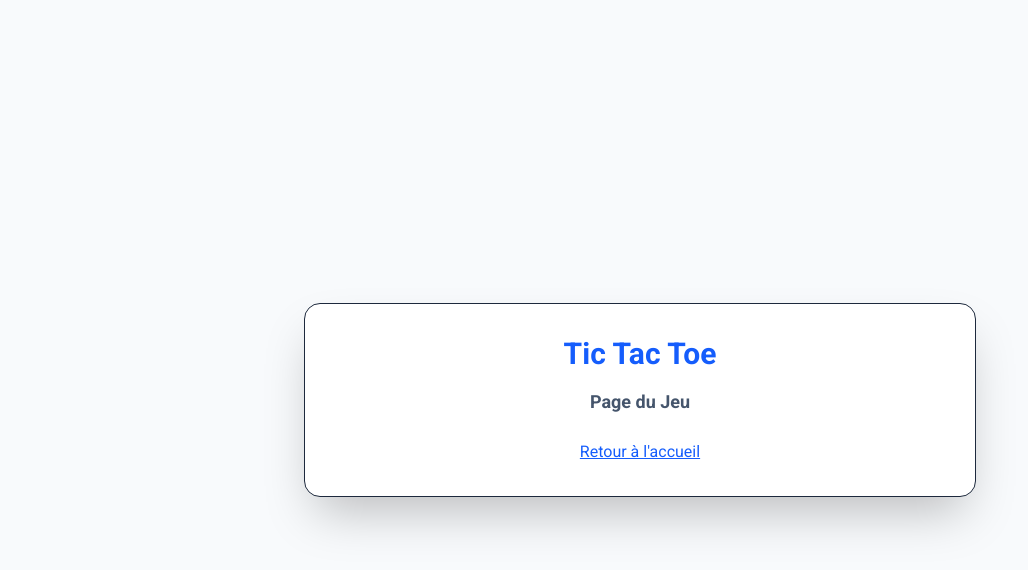
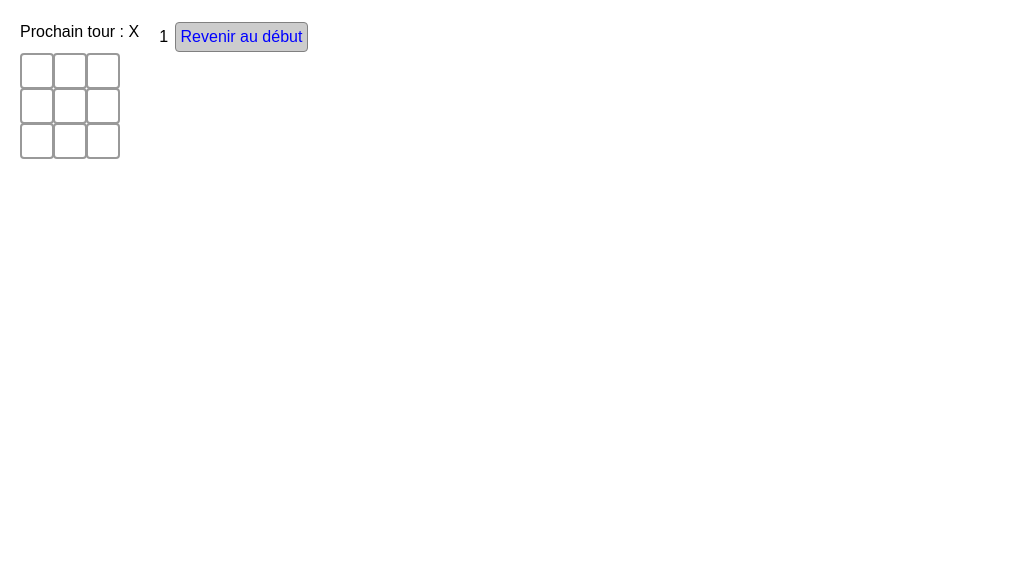
Before and after one commit to GrCOTE7/pyproject_template, a React (Vite) app in the folder frontend/: page /tictactoe in a window 1280 px wide. Shown: the top 570 px of the page, without its empty margins (0-1028 px from the left). Built offline with nearby package versions, Linux system fonts and the light colour scheme; no server answers.

Commit message:
Tac Tac Toe

```diff
--- /dev/null
+++ b/frontend/src/assets/styles_tictactoe.css
@@ -0,0 +1,105 @@
+* {
+  box-sizing: border-box;
+}
+
+body {
+  font-family: sans-serif;
+  margin: 20px;
+  padding: 0;
+}
+
+h1 {
+  margin-top: 0;
+  font-size: 22px;
+}
+
+h2 {
+  margin-top: 0;
+  font-size: 20px;
+}
+
+h3 {
+  margin-top: 0;
+  font-size: 18px;
+}
+
+h4 {
+  margin-top: 0;
+  font-size: 16px;
+}
+
+h5 {
+  margin-top: 0;
+  font-size: 14px;
+}
+
+h6 {
+  margin-top: 0;
+  font-size: 12px;
+}
+
+code {
+  font-size: 1.2em;
+}
+
+ul {
+  padding-inline-start: 20px;
+}
+
+* {
+  box-sizing: border-box;
+}
+
+body {
+  font-family: sans-serif;
+  margin: 20px;
+  padding: 0;
+}
+
+.square {
+  background: #fff;
+  border: 2px solid #999;
+  float: left;
+  font-size: 24px;
+  font-weight: bold;
+  line-height: 34px;
+  height: 34px;
+  margin-right: -1px;
+  margin-top: -1px;
+  padding: 0 0 32px;
+  text-align: center;
+  width: 34px;
+  color: rgb(0, 60, 255);
+  border-radius: 4px;
+}
+
+.square.win {
+  background: gold;
+  color: black;
+}
+
+.board-row:after {
+  clear: both;
+  content: "";
+  display: table;
+}
+
+.status {
+  margin-bottom: 10px;
+}
+.game {
+  display: flex;
+  flex-direction: row;
+}
+
+.game-info {
+  margin-left: 20px;
+}
+
+.history {
+  color:blue;
+  background-color: #ccc;
+  padding: 2px 5px;
+  margin: 2px;
+  border-radius: 4px;
+}
--- a/frontend/src/pages/TicTacToe.jsx
+++ b/frontend/src/pages/TicTacToe.jsx
@@ -1,33 +1,156 @@
-import { useEffect } from "react";
-import { Link } from "react-router-dom";
+import { useState, useEffect } from "react";
 import { setDocumentTitle } from "../utils/documentTitle";
+
+import "../assets/styles_tictactoe.css";
 
 // Réf.: https://fr.react.dev/learn/tutorial-tic-tac-toe
 // * [ ] Autre façon de faire : https://fr.react.dev/learn/describing-the-ui
 
-function TicTacToe() {
-  useEffect(() => {
-    setDocumentTitle("Tic Tac Toe");
-  }, []);
+// https://fljx7g.csb.app
+// → https://codesandbox.io/p/sandbox/react-dev-forked-fljx7g
 
+function Square({ value, onSquareClick, className = "" }) {
   return (
-    <main className="flex items-center justify-center min-h-screen bg-slate-50 text-slate-800 font-[Roboto]">
-      <section className="border max-w-2xl w-full mx-6 p-8 text-center bg-white rounded-2xl shadow-2xl">
-        <h1 className="text-3xl font-bold text-blue-600 mb-4">Tic Tac Toe</h1>
-
-        <p className="text-lg text-slate-600 font-bold">
-          Page du Jeu
-        </p>
-
-        <div className="mt-6">
-          <Link to="/" className="text-blue-600 hover:text-blue-500 underline">
-            Retour à l'accueil
-          </Link>
-        </div>
-
-      </section>
-    </main>
+    <button className={`square ${className}`} onClick={onSquareClick}>
+      {value}
+    </button>
   );
 }
 
-export default TicTacToe
+function Board({ xIsNext, squares, onPlay }) {
+  // const [xIsNext, setXIsNext] = useState(true);
+  // const [squares, setSquares] = useState(Array(9).fill(null));
+
+  // function handleClick(i) {
+  //   setSquares((prev) => {
+  //     const next = [...prev];
+  //     next[i] = "X";
+  //     console.log(next);
+  //     return next;
+  //   });
+  // }
+
+  function handleClick(i) {
+    if (squares[i] || winner) {
+      return;
+    }
+    // const nextSquares = squares.slice();
+    const nextSquares = [...squares]; // + moderne
+    if (xIsNext) {
+      nextSquares[i] = "X";
+    } else {
+      nextSquares[i] = "O";
+    }
+    onPlay(nextSquares);
+    // setSquares(nextSquares);
+    console.log(nextSquares); // aff en double en dev // StrictMode
+    // setXIsNext(!xIsNext);
+  }
+
+  const winner = calculateWinner(squares);
+  const winningSquares = winner ? winner[1] : [];
+  let status;
+  if (winner) {
+    status = winner[0] + " a gagné";
+  } else if (squares.includes(null)) {
+    status = "Prochain tour : " + (xIsNext ? "X" : "O");
+  } else {
+    status = "Match null";
+  }
+  console.log("square:", squares);
+  // Ci-dessous fctn fléchée {() => handleClick(0)} permet d'appeler la fonction au lieu de simplement la transmettre
+  return (
+    <>
+      <div className="status">{status}</div>
+
+      {[0, 1, 2].map((row) => (
+        <div key={row} className="board-row">
+          {[0, 1, 2].map((col) => {
+            const i = row * 3 + col;
+            return (
+              <Square
+                key={i}
+                value={squares[i]}
+                className={winningSquares.includes(i) ? "win" : ""}
+                onSquareClick={() => handleClick(i)}
+              />
+            );
+          })}
+        </div>
+      ))}
+    </>
+  );
+}
+
+function calculateWinner(squares) {
+  const lines = [
+    [0, 1, 2],
+    [3, 4, 5],
+    [6, 7, 8],
+    [0, 3, 6],
+    [1, 4, 7],
+    [2, 5, 8],
+    [0, 4, 8],
+    [2, 4, 6],
+  ];
+  for (let i = 0; i < lines.length; i++) {
+    const [a, b, c] = lines[i];
+    if (squares[a] && squares[a] === squares[b] && squares[a] === squares[c]) {
+      console.log("Gagné par " + squares[a]);
+      return [squares[a], lines[i]];
+    }
+  }
+  return null;
+}
+
+export default function TicTacToe() {
+  // const [xIsNext, setXIsNext] = useState(true);
+  const [history, setHistory] = useState([Array(9).fill(null)]);
+  const [currentMove, setCurrentMove] = useState(0);
+  const xIsNext = currentMove % 2 === 0;
+  // const currentSquares = history[history.length - 1];
+  const currentSquares = history[currentMove];
+
+  function handlePlay(nextSquares) {
+    // setHistory([...history, nextSquares]);
+    const nextHistory = [...history.slice(0, currentMove + 1), nextSquares];
+    setHistory(nextHistory);
+    setCurrentMove(nextHistory.length - 1);
+
+    // setXIsNext(!xIsNext);
+    console.log([...history]);
+  }
+  const moves = history.map((squares, move) => {
+    let description;
+    if (move > 0) {
+      description = "Aller au coup #" + move;
+    } else {
+      description = "Revenir au début";
+    }
+    return (
+      <li key={move}>
+        {move + 1}{" "}
+        <button className="history" onClick={() => jumpTo(move)}>
+          {description}
+        </button>
+      </li>
+    );
+  });
+
+  function jumpTo(nextMove) {
+    setCurrentMove(nextMove);
+    // setXIsNext(nextMove % 2 === 0);
+  }
+
+  return (
+    <div className="game">
+      <div className="game-board">
+        <Board xIsNext={xIsNext} squares={currentSquares} onPlay={handlePlay} />
+      </div>
+      <div className="game-info">
+        {/* <ol>{[1, 2, 3].map((x) => x * 2).join(", ")}</ol> */}
+        <ol>{moves}</ol>
+      </div>
+    </div>
+  );
+}
```
Also changed, not shown: frontend/src/assets/styles.css (line endings or trailing spaces).
